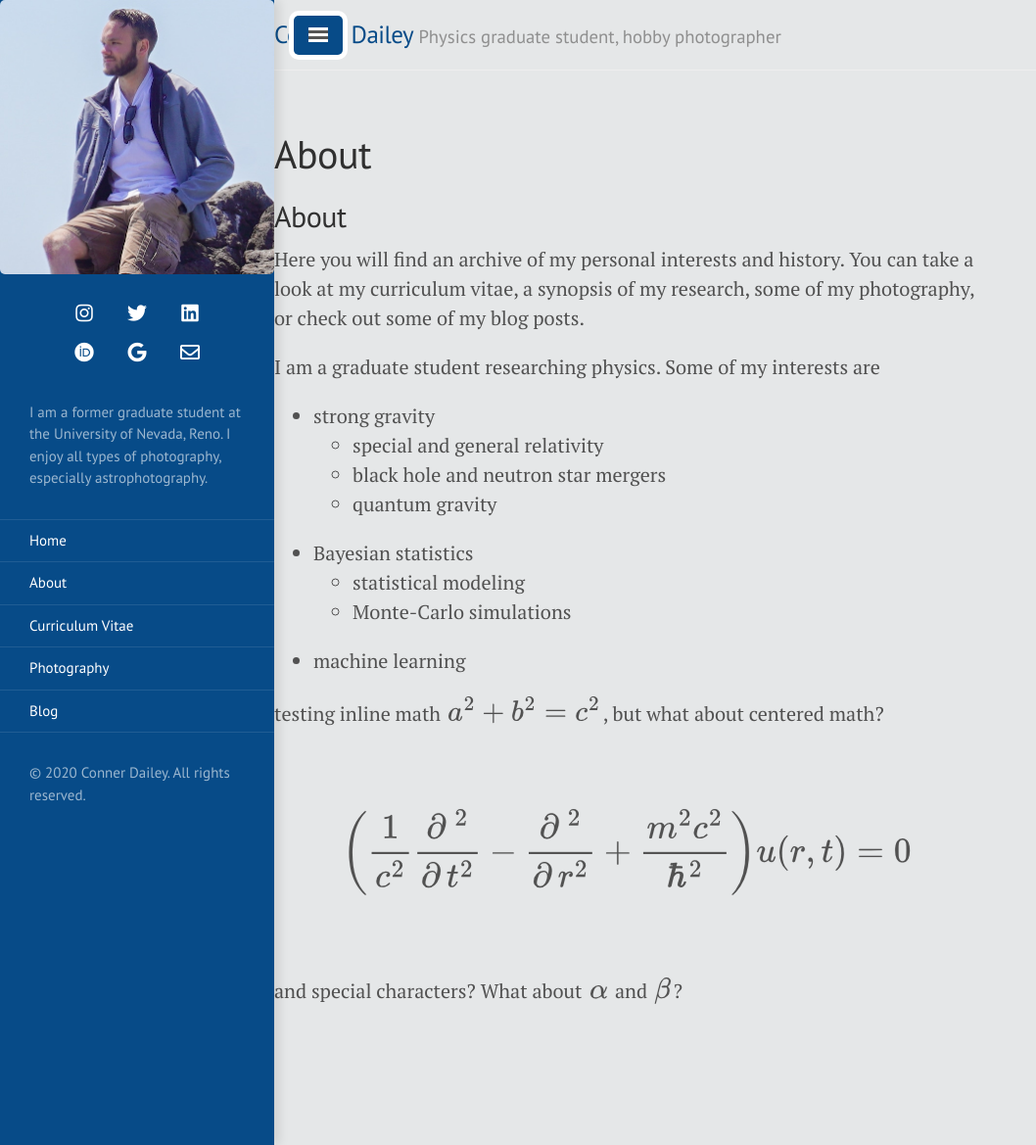
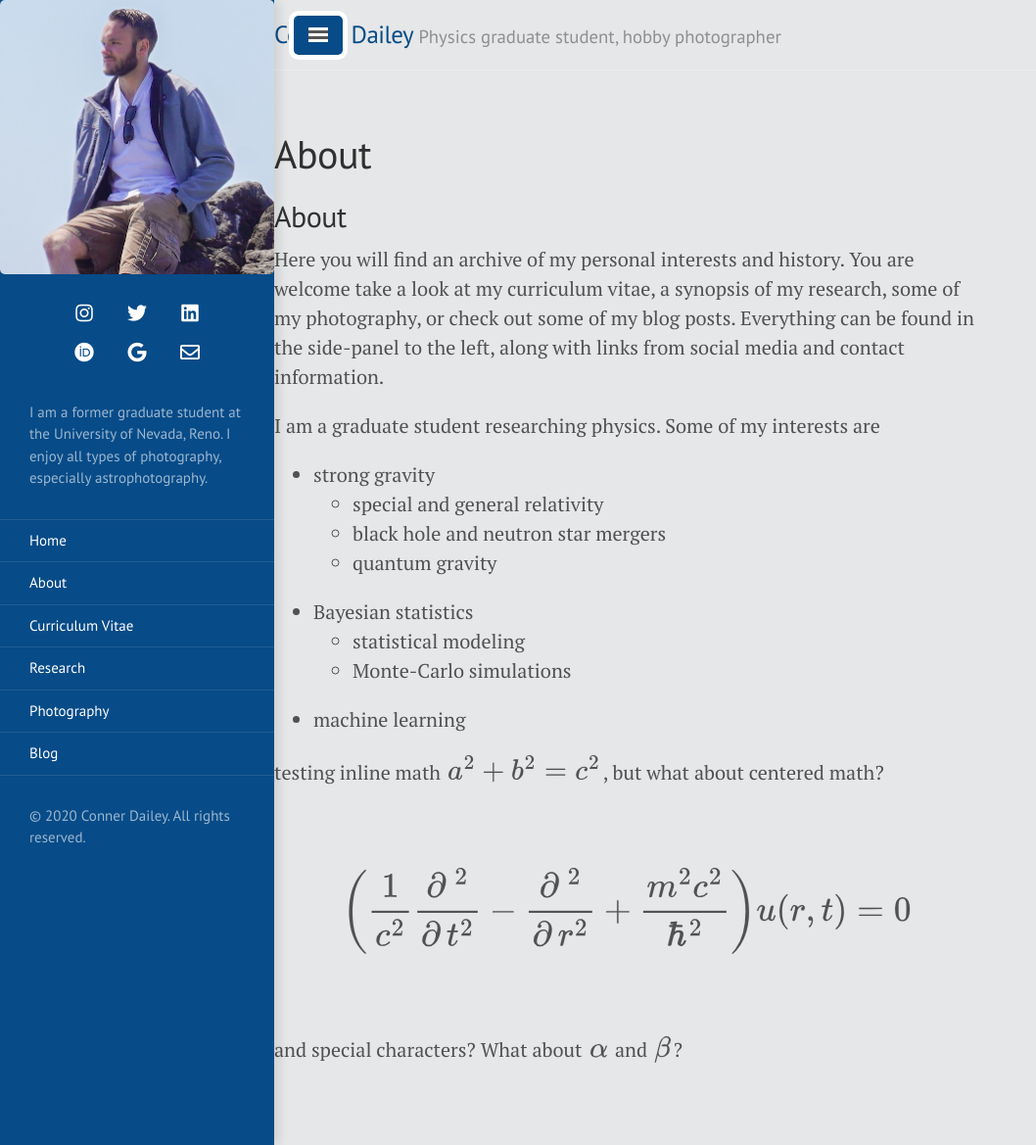
Before and after one commit to TakeTwiceDailey/TakeTwiceDailey.github.io, a Jekyll site: the page built from about.md, in a window 1280 px wide and 1169 px high. Shown: the whole window at 98% size, without its empty margins (0-1058 px from the left). Built offline with Jekyll 4.4.1, drawn with Linux system fonts in a browser that asks for light colours; nearby versions of some CDN libraries.

Commit message:
added research tab

```diff
--- a/_includes/sidebar.html
+++ b/_includes/sidebar.html
@@ -99,6 +99,7 @@
     {% endcomment %}
     <a class="sidebar-nav-item" href="{{ site.baseurl }}/about">About</a>
     <a class="sidebar-nav-item" href="{{ site.baseurl }}/cv">Curriculum Vitae</a>
+    <a class="sidebar-nav-item" href="{{ site.baseurl }}/research">Research</a>
     <a class="sidebar-nav-item" href="{{ site.baseurl }}/photography">Photography</a>
     <a class="sidebar-nav-item" href="{{ site.baseurl }}/blog">Blog</a>
 
--- a/about.md
+++ b/about.md
@@ -5,7 +5,7 @@ title: About
 
 ## About
 
-Here you will find an archive of my personal interests and history. You can take a look at my curriculum vitae, a synopsis of my research, some of my photography, or check out some of my blog posts.
+Here you will find an archive of my personal interests and history. You are welcome take a look at my curriculum vitae, a synopsis of my research, some of my photography, or check out some of my blog posts. Everything can be found in the side-panel to the left, along with links from social media and contact information.
 
 I am a graduate student researching physics. Some of my interests are
 
@@ -18,7 +18,6 @@ I am a graduate student researching physics. Some of my interests are
   * Monte-Carlo simulations
 * machine learning
 
-
 testing inline math `$a^2+b^2=c^2$`, but what about centered math?
 
 `$$\large \left(\frac{1}{c^2}\frac{\partial^{\,2}}{ \partial\, t^2}  - \frac{\partial^{\,2}}{ \partial\, r^2} + \frac{m^2c^2}{\hbar^2} \right) u(r,t) = 0 $$`
```
Also changed, not shown: research.md (added, +6 -0 lines).
